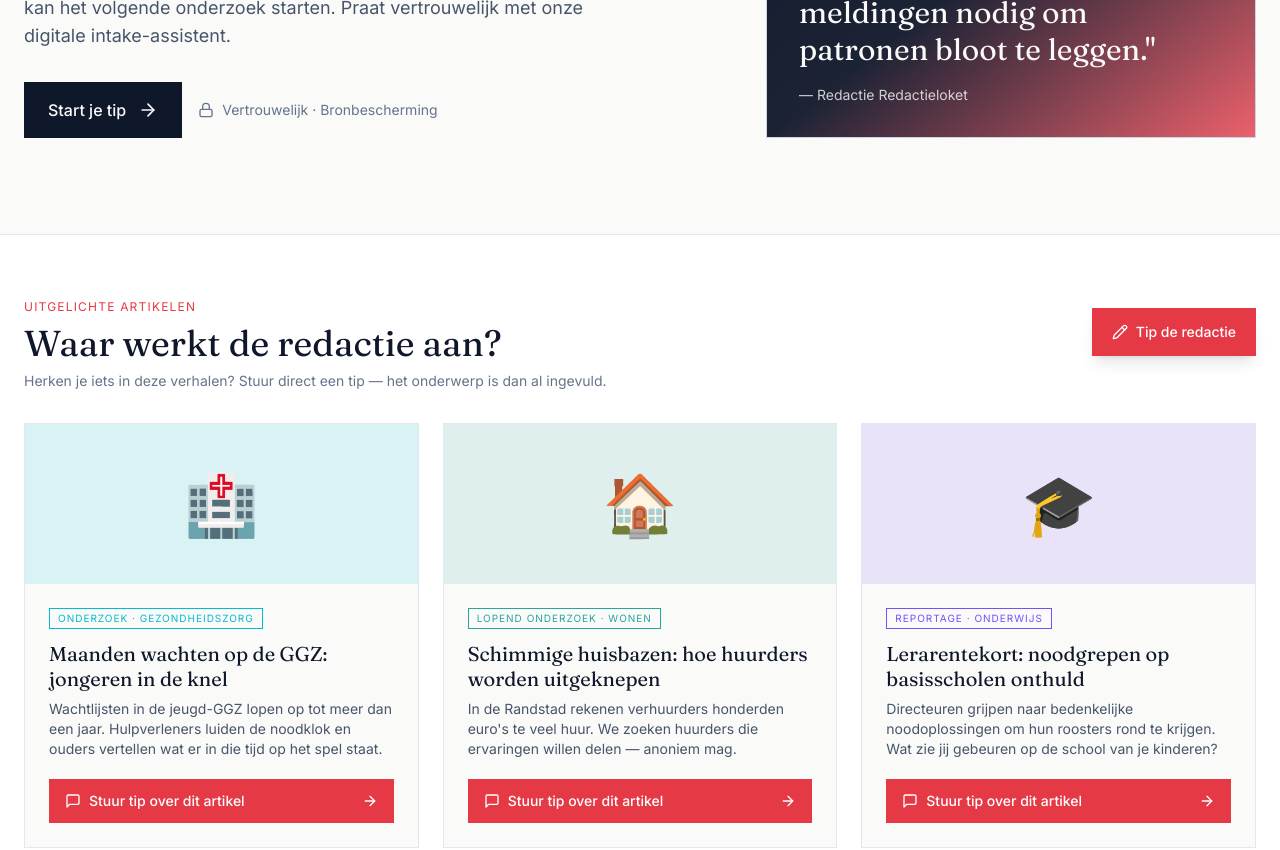
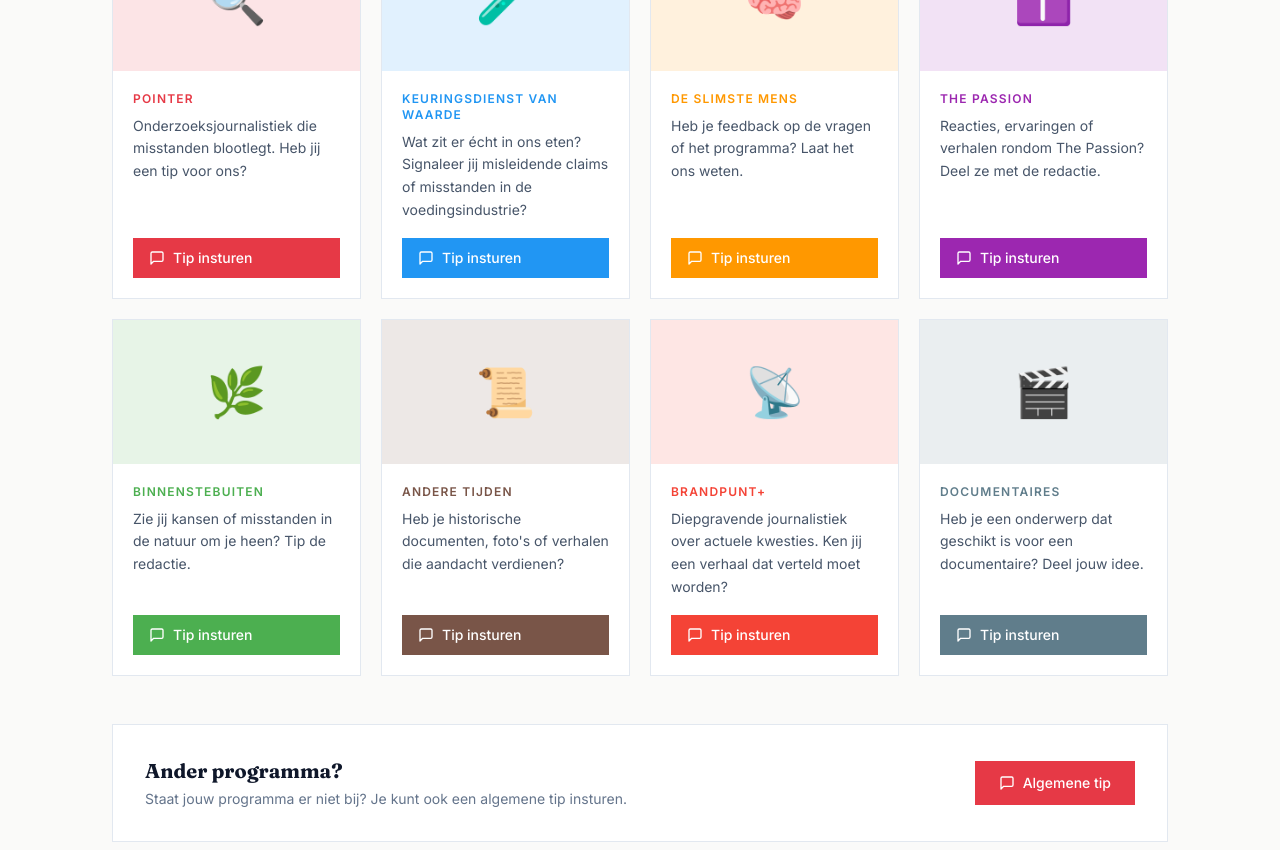
Before and after one commit to LukasLanghout/redactie-loket, a React (Vite) app: page /programmas in a window 1280 px wide. Before the commit this address led to /. Shown: the part 420-1270 px from the top of the page. Built offline with nearby package versions, Linux system fonts and the light colour scheme.

Commit message:
Add Programma's page with tip button per programma

```diff
--- a/src/App.tsx
+++ b/src/App.tsx
@@ -7,6 +7,7 @@
 import Tips from './pages/Tips';
 import Login from './pages/Login';
 import MijnTips from './pages/MijnTips';
+import Programmas from './pages/Programmas';
 
 export default function App() {
   if (!isSupabaseConfigured) {
@@ -33,6 +34,7 @@
         <Route path="/intake" element={<Intake />} />
         <Route path="/artikelen" element={<Artikelen />} />
         <Route path="/tips" element={<Tips />} />
+        <Route path="/programmas" element={<Programmas />} />
         <Route path="/login" element={<Login />} />
         <Route path="/mijn-tips" element={<MijnTips />} />
         <Route path="*" element={<Navigate to="/" replace />} />
--- a/src/components/Layout.tsx
+++ b/src/components/Layout.tsx
@@ -5,6 +5,7 @@
 
 const NAV = [
   { to: '/artikelen', label: 'Artikelen' },
+  { to: '/programmas', label: "Programma's" },
 ];
 
 export function Layout({ children }: { children: ReactNode }) {
--- /dev/null
+++ b/src/pages/Programmas.tsx
@@ -0,0 +1,142 @@
+import { Link } from 'react-router-dom';
+import { motion } from 'framer-motion';
+import { MessageSquare } from 'lucide-react';
+
+const PROGRAMMAS = [
+  {
+    slug: 'pointer',
+    naam: 'Pointer',
+    omschrijving: 'Onderzoeksjournalistiek die misstanden blootlegt. Heb jij een tip voor ons?',
+    kleur: '#E63946',
+    emoji: '🔍',
+  },
+  {
+    slug: 'keuringsdienst-van-waarde',
+    naam: 'Keuringsdienst van Waarde',
+    omschrijving: 'Wat zit er écht in ons eten? Signaleer jij misleidende claims of misstanden in de voedingsindustrie?',
+    kleur: '#2196F3',
+    emoji: '🧪',
+  },
+  {
+    slug: 'de-slimste-mens',
+    naam: 'De slimste mens',
+    omschrijving: 'Heb je feedback op de vragen of het programma? Laat het ons weten.',
+    kleur: '#FF9800',
+    emoji: '🧠',
+  },
+  {
+    slug: 'the-passion',
+    naam: 'The Passion',
+    omschrijving: 'Reacties, ervaringen of verhalen rondom The Passion? Deel ze met de redactie.',
+    kleur: '#9C27B0',
+    emoji: '✝️',
+  },
+  {
+    slug: 'binnenstebuiten',
+    naam: 'BinnensteBuiten',
+    omschrijving: 'Zie jij kansen of misstanden in de natuur om je heen? Tip de redactie.',
+    kleur: '#4CAF50',
+    emoji: '🌿',
+  },
+  {
+    slug: 'andere-tijden',
+    naam: 'Andere Tijden',
+    omschrijving: 'Heb je historische documenten, foto\'s of verhalen die aandacht verdienen?',
+    kleur: '#795548',
+    emoji: '📜',
+  },
+  {
+    slug: 'brandpunt',
+    naam: 'Brandpunt+',
+    omschrijving: 'Diepgravende journalistiek over actuele kwesties. Ken jij een verhaal dat verteld moet worden?',
+    kleur: '#F44336',
+    emoji: '📡',
+  },
+  {
+    slug: 'documentaires',
+    naam: 'Documentaires',
+    omschrijving: 'Heb je een onderwerp dat geschikt is voor een documentaire? Deel jouw idee.',
+    kleur: '#607D8B',
+    emoji: '🎬',
+  },
+] as const;
+
+export default function Programmas() {
+  return (
+    <div className="min-h-screen bg-stone-50 dark:bg-slate-950">
+      <div className="mx-auto max-w-7xl px-6 py-12">
+
+        {/* Header */}
+        <div className="mb-12">
+          <div className="text-xs uppercase tracking-widest text-pointer mb-2">KRO-NCRV</div>
+          <h1 className="font-serif text-4xl md:text-5xl font-bold mb-4">Programma's</h1>
+          <p className="text-slate-600 dark:text-slate-400 max-w-2xl">
+            Heb je iets meegemaakt dat relevant is voor een van onze programma's? Stuur direct een tip — het programma is al ingevuld.
+          </p>
+        </div>
+
+        {/* Grid */}
+        <div className="grid sm:grid-cols-2 lg:grid-cols-4 gap-5">
+          {PROGRAMMAS.map((p, i) => (
+            <motion.div
+              key={p.slug}
+              initial={{ opacity: 0, y: 14 }}
+              whileInView={{ opacity: 1, y: 0 }}
+              viewport={{ once: true, margin: '-30px' }}
+              transition={{ duration: 0.4, delay: i * 0.04 }}
+              className="flex flex-col border border-slate-200 dark:border-slate-800 bg-white dark:bg-slate-900 overflow-hidden"
+            >
+              {/* Colour tile */}
+              <div
+                className="h-36 flex items-center justify-center text-5xl"
+                style={{ backgroundColor: p.kleur + '22' }}
+              >
+                <span aria-hidden>{p.emoji}</span>
+              </div>
+
+              {/* Content */}
+              <div className="flex flex-col flex-1 p-5">
+                <div
+                  className="text-xs font-semibold uppercase tracking-widest mb-2"
+                  style={{ color: p.kleur }}
+                >
+                  {p.naam}
+                </div>
+                <p className="text-sm text-slate-600 dark:text-slate-400 leading-relaxed flex-1 mb-4">
+                  {p.omschrijving}
+                </p>
+                <Link
+                  to={`/intake?topic=${encodeURIComponent(p.naam)}&article=${encodeURIComponent(p.naam)}`}
+                  className="group inline-flex items-center justify-between gap-2 px-4 py-2.5 text-sm font-medium text-white transition-opacity hover:opacity-90"
+                  style={{ backgroundColor: p.kleur }}
+                >
+                  <span className="inline-flex items-center gap-2">
+                    <MessageSquare className="h-4 w-4" />
+                    Tip insturen
+                  </span>
+                </Link>
+              </div>
+            </motion.div>
+          ))}
+        </div>
+
+        {/* Bottom CTA */}
+        <div className="mt-12 border border-slate-200 dark:border-slate-800 bg-white dark:bg-slate-900 px-8 py-8 flex flex-col sm:flex-row items-start sm:items-center justify-between gap-6">
+          <div>
+            <div className="font-serif text-xl font-bold mb-1">Ander programma?</div>
+            <p className="text-sm text-slate-500">
+              Staat jouw programma er niet bij? Je kunt ook een algemene tip insturen.
+            </p>
+          </div>
+          <Link
+            to="/intake"
+            className="shrink-0 inline-flex items-center gap-2 bg-pointer text-pointer-foreground px-6 py-3 text-sm font-medium hover:opacity-90 transition-opacity"
+          >
+            <MessageSquare className="h-4 w-4" />
+            Algemene tip
+          </Link>
+        </div>
+      </div>
+    </div>
+  );
+}
```
